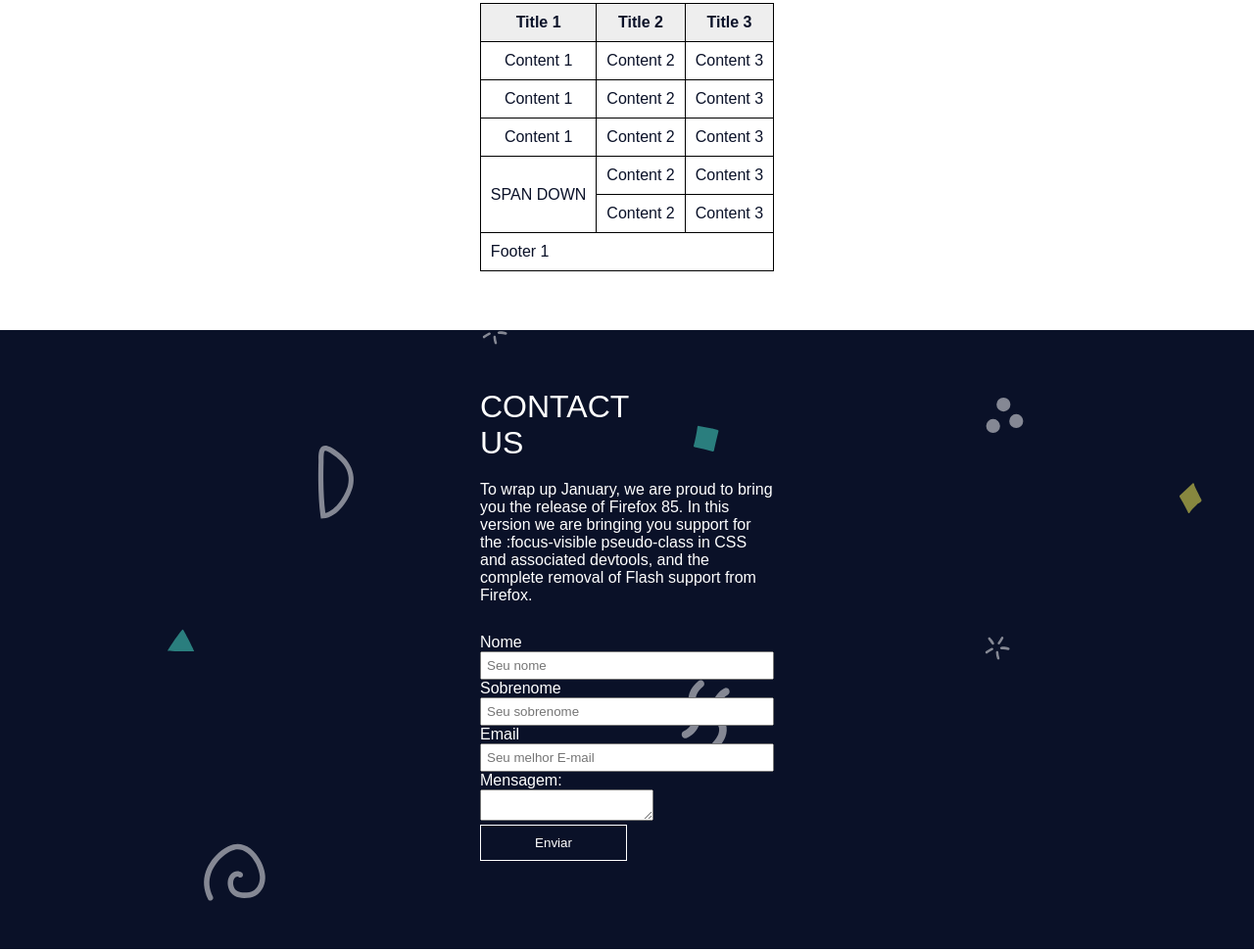
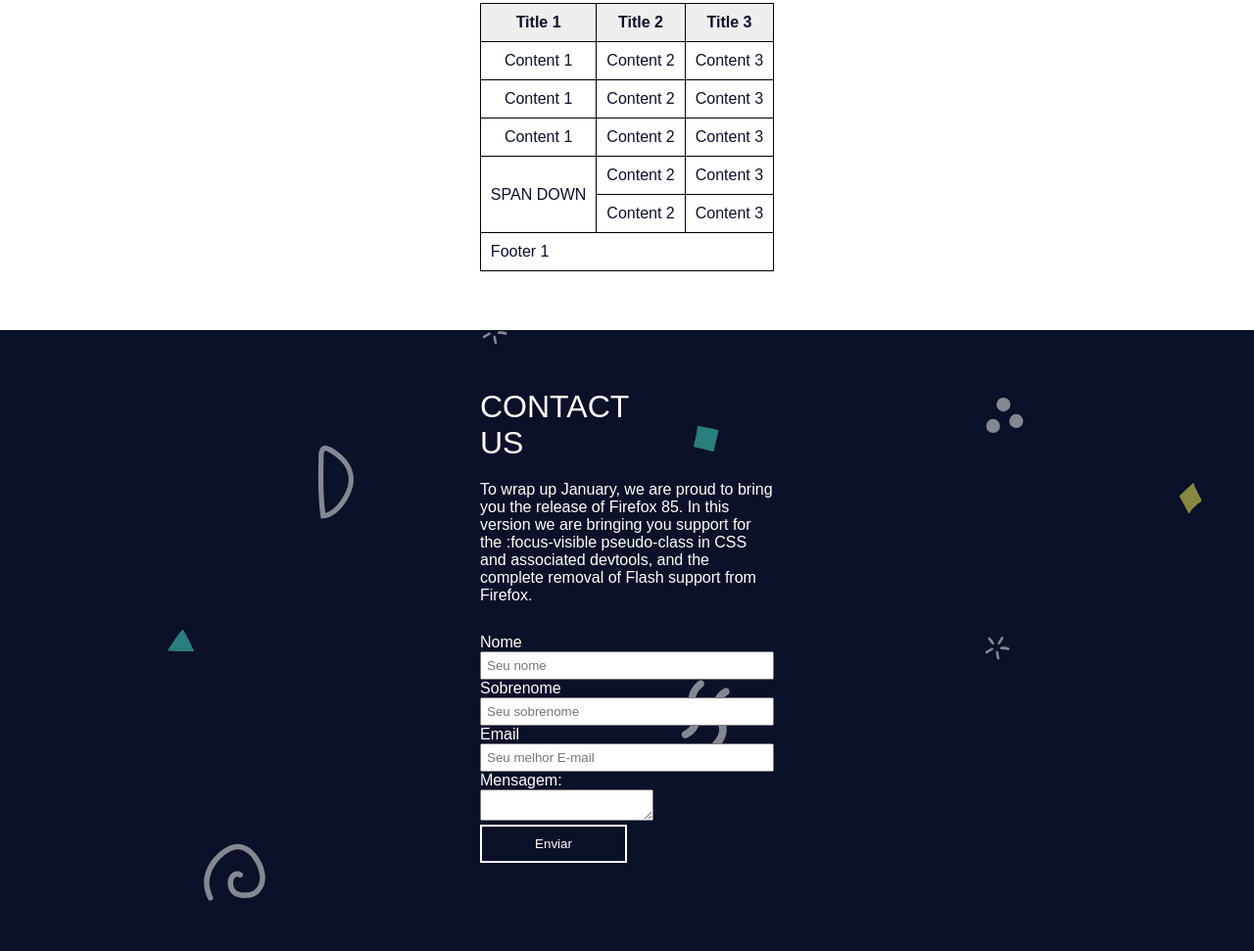
Before and after one commit to JuanWillian/juanwillian.github.io, a plain HTML site: page index.html in a window 1280 px wide. Shown: the part 2919-3890 px from the top of the page at 98% size. Drawn offline with Linux system fonts and the light colour scheme.

Commit message:
refactor: css adjustments

```diff
--- a/assets/css/style.css
+++ b/assets/css/style.css
@@ -271,7 +271,7 @@ table .table-footer{
   min-width: 50%;
   background: none;
   cursor: pointer;
- border:solid #fff 1px;
+ border:solid #fff 2px;
  color: #fff;
  transition: all 300ms ease-in-out;
 }
```
